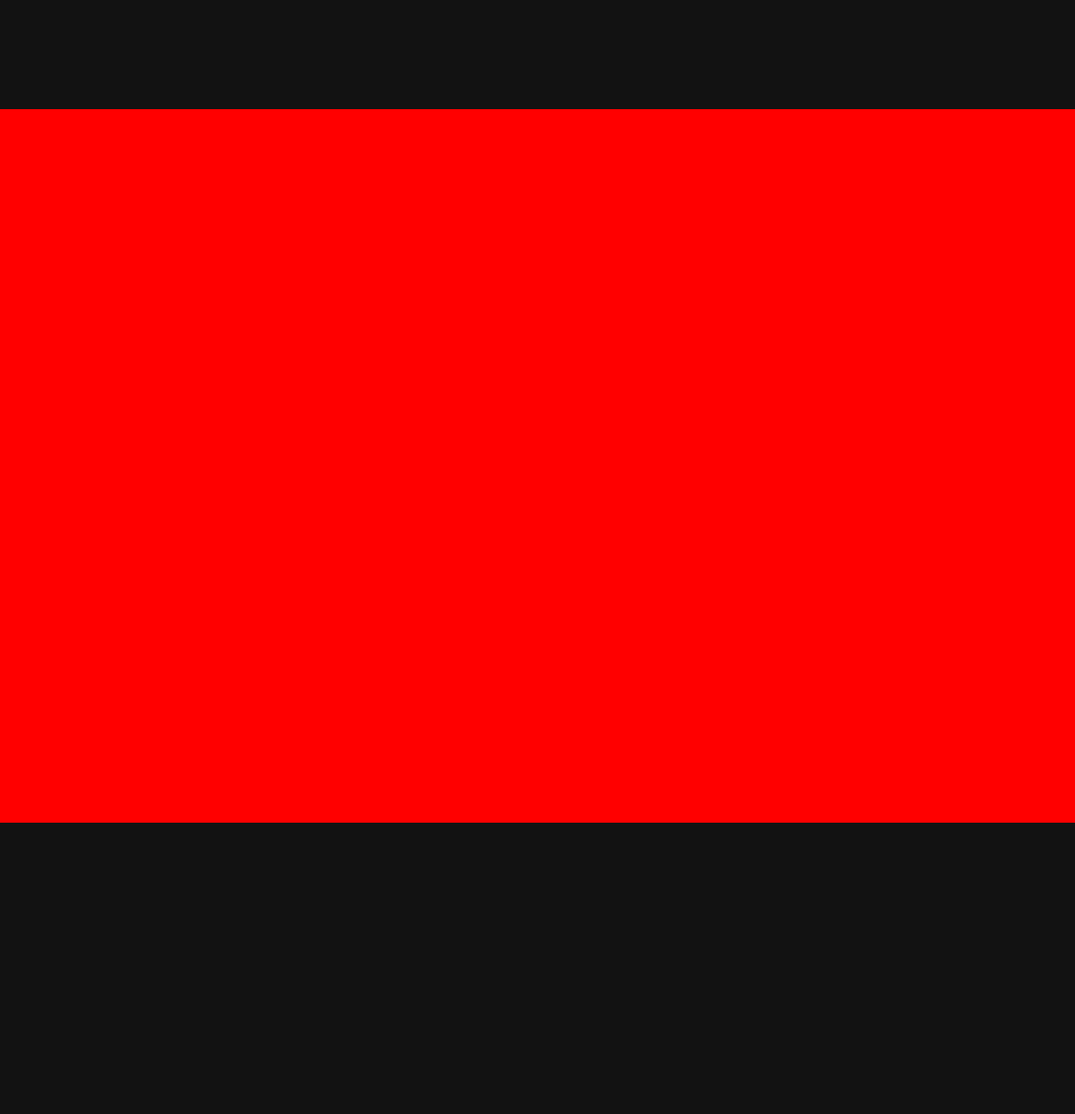
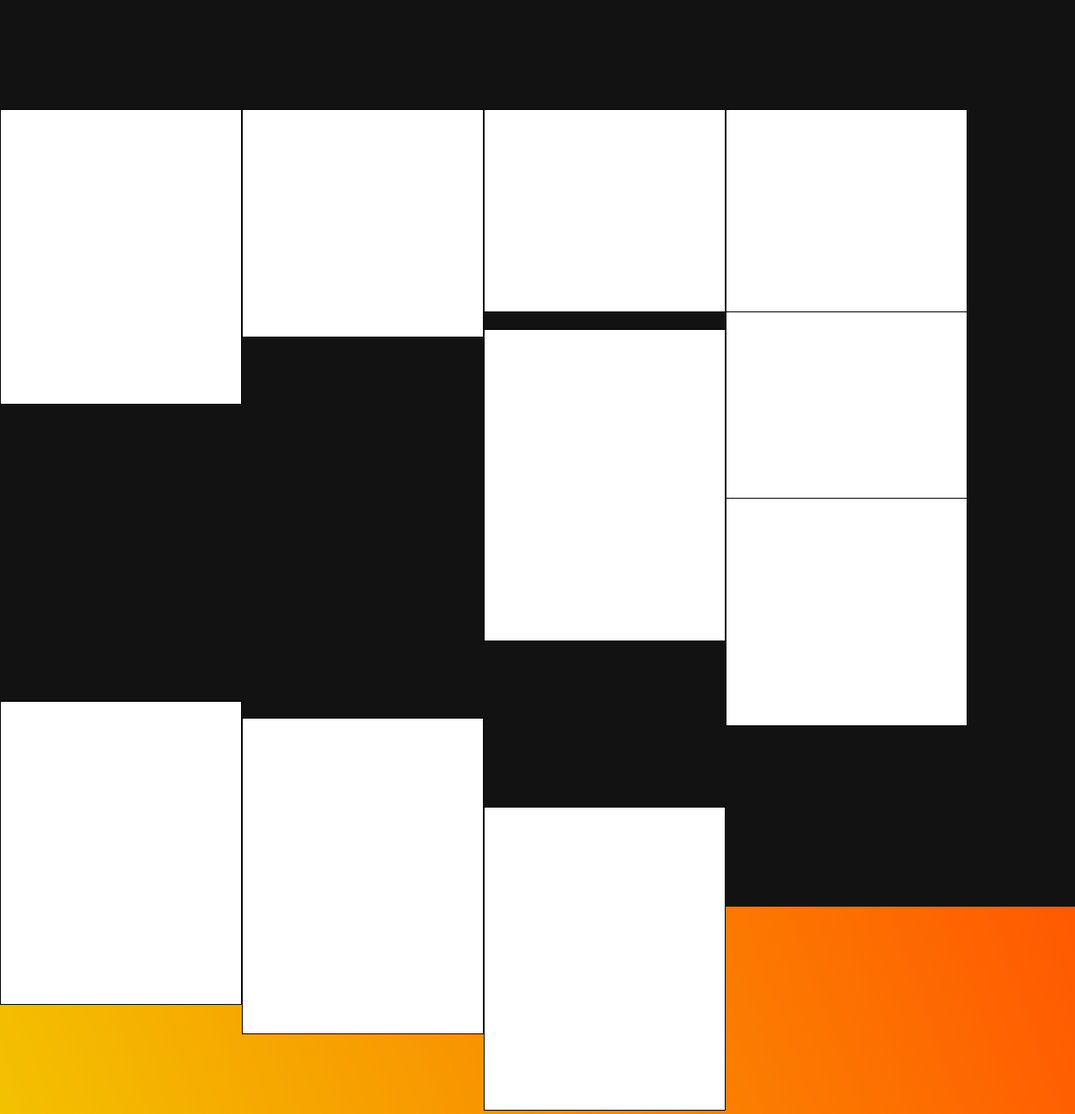
Before and after one commit to cainff/home, a website: page html/home.html in a window 1280 px wide. Shown: the part 1480-2807 px from the top of the page at 84% size. Drawn offline with Linux system fonts and the light colour scheme.

Commit message:
add bloc3 structure

```diff
--- a/css/home.css
+++ b/css/home.css
@@ -102,9 +102,9 @@ font-family: 'Montserrat', sans-serif;
 }
 
 #bloc3 {
-    height: 850px;
+    height: 600px;
     width: 100%;
-    background-color: red;
+    background-color: #121212;
 }
 
 #bloc4 {
@@ -195,3 +195,66 @@ font-family: 'Montserrat', sans-serif;
 .picto {
     padding-left:10px;
 }
+
+
+/**Bloc3**/
+
+.position {
+    display: inline-block;
+    position: relative;
+    float:left;
+    width: 286px;
+    top: -145Px;
+}
+
+.border {
+    border:1px solid black;
+}
+
+.img1 {
+    background-color: white;
+    height: 350px;
+}
+.img2 {
+    background-color: white;
+    height: 270px;
+}
+.img3 {
+    background-color: white;
+    height: 240px;
+
+}
+.img4 {
+    background-color: white;
+    height: 260px;
+}
+.img5 {
+    background-color: white;
+    height: 370px;
+}
+.img6 {
+    background-color: white;
+    height: 300px;
+    top: -166px;
+}
+
+.img7 {
+    background-color: white;
+    height: 270px;
+    top: -246px;
+}
+.img8 {
+    background-color: white;
+    height: 360px;
+    top: -276px;
+}
+.img9 {
+    background-color: white;
+    height: 375px;
+    top: -256px;
+}
+.img10 {
+    background-color: white;
+    height: 360px;
+    top: -150px;
+}
--- a/html/home.html
+++ b/html/home.html
@@ -62,7 +62,18 @@
        </div>
    </div>
 
-   <div id="bloc3"></div>
+   <div id="bloc3">
+            <div class="img1 border position"></div>
+            <div class="img2 border position"></div>
+            <div class="img3 border position"></div>
+            <div class="img4 border position"></div>
+            <div class="img5 border position"></div>
+            <div class="img6 border position"></div>
+            <div class="img7 border position"></div>
+            <div class="img8 border position"></div>
+            <div class="img9 border position"></div>
+            <div class="img10 border position"></div>
+   </div>
    <div id="bloc4"></div>
    <div id="bloc5"></div>
    <div id="bloc6"></div>
```
